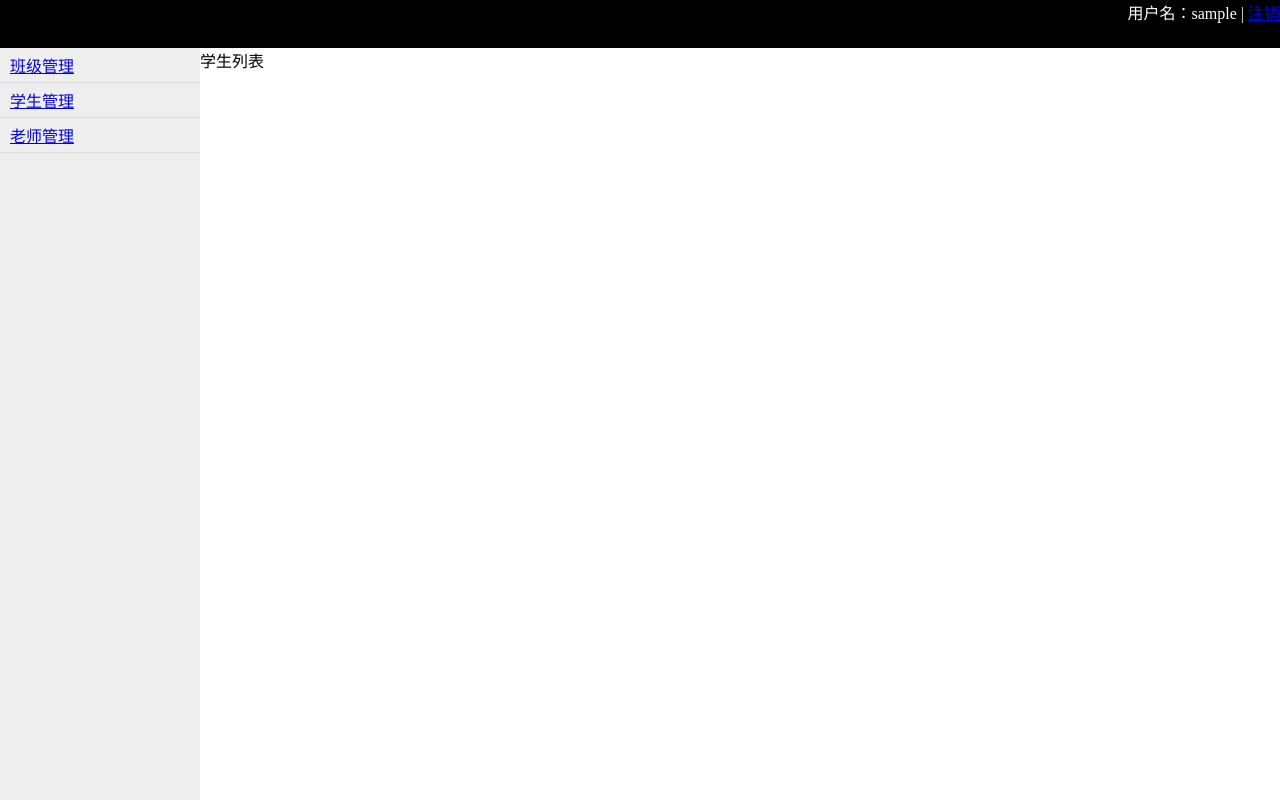
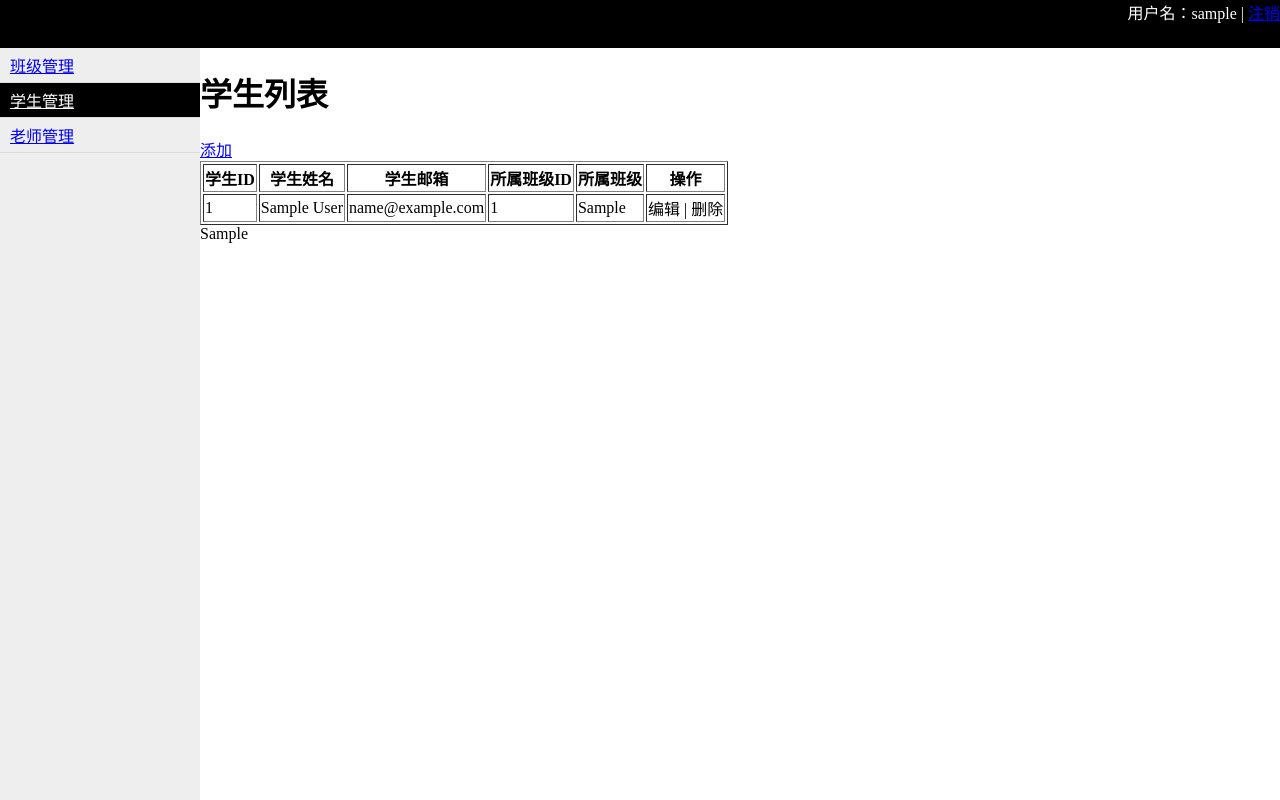
Before and after one commit to quanloveshui/usermanager, a Django app: template usermanager/app01/templates/student.html in a window 1280 px wide. Run offline with Django 3.2, Linux system fonts and the light colour scheme; tables that the repository leaves empty hold one stand-in row (values such as "Sample post"); the template is opened without the code that fills it: values that come from a table or form of the project are taken from there, most other values are stand-ins (such as "Sample title", 1, 10 or a date in 2020).

Commit message:
完善学生信息查询页面及分页

```diff
--- a/usermanager/app01/models.py
+++ b/usermanager/app01/models.py
@@ -7,6 +7,7 @@ class Classes(models.Model):
 
 class Student(models.Model):
     name = models.CharField(max_length=32)
+    email = models.CharField(max_length=32, null=True)
     cls = models.ForeignKey(Classes,on_delete=models.CASCADE)
 
 class Teacher(models.Model):
--- a/usermanager/app01/templates/student.html
+++ b/usermanager/app01/templates/student.html
@@ -3,9 +3,48 @@
 {% endblock %}
 
 {% block content %}
-学生列表
+ <h1>学生列表</h1>
+    <div>
+        <a href="/add_student">添加</a>
+    </div>
+    <table border="1">
+        <thead>
+            <tr>
+                <th>学生ID</th>
+                <th>学生姓名</th>
+                <th>学生邮箱</th>
+                <th>所属班级ID</th>
+                <th>所属班级</th>
+                <th>操作</th>
+            </tr>
+        </thead>
+        <tbody>
+            {% for row in result %}
+                <tr>
+                    <td>{{ row.id }}</td>
+                    <td>{{ row.name }}</td>
+                    <td>{{ row.email }}</td>
+                    <td>{{ row.cls.id }}</td>
+                    <td>{{ row.cls.caption }}</td>
+                    <td>
+                        <a>编辑</a> | <a>删除</a>
+                    </td>
+                </tr>
+            {% endfor %}
+        </tbody>
+    </table>
+
+
+    <div class="pagination">
+        {{ str_pager|safe }}
+    </div>
+
 {% endblock %}
 
 {% block js %}
-
+     <script>
+        $(function () {
+            $('#menu_student').addClass('active');
+        })
+    </script>
 {% endblock %}
```
Also changed, not shown: usermanager/app01/views.py (+16 -6 lines), usermanager/app01/migrations/0002_student_email.py (added).
